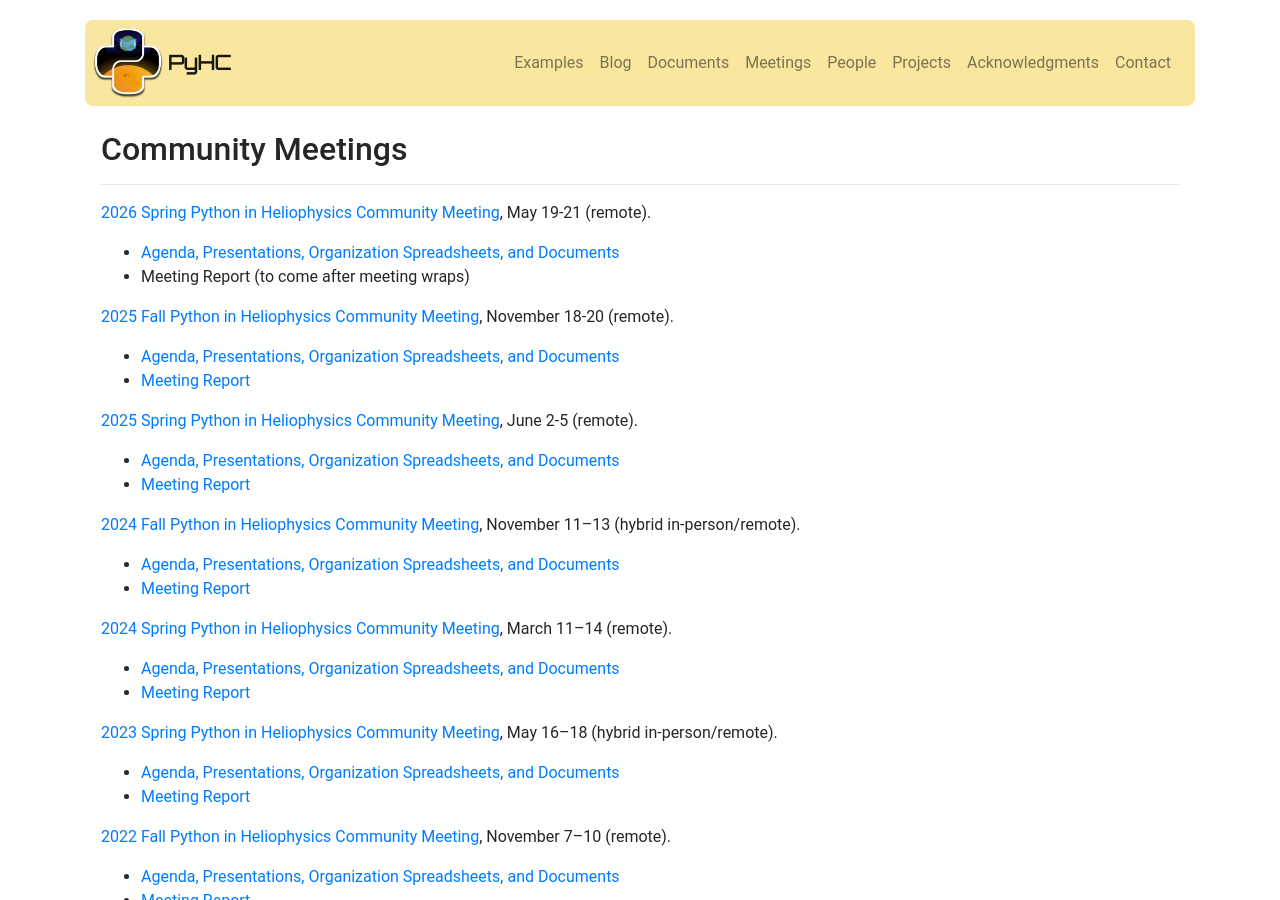
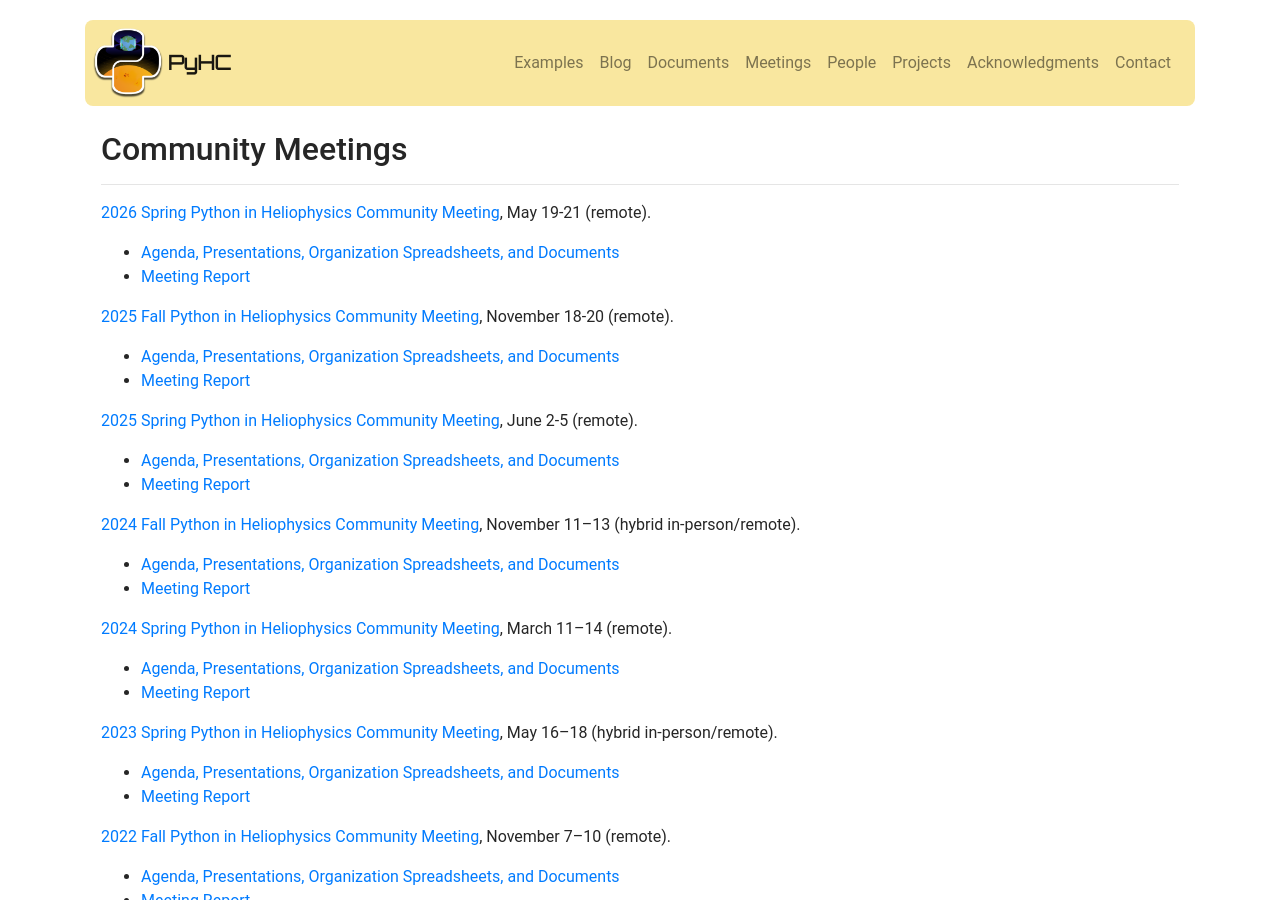
Before and after one commit to heliophysicsPy/heliophysicsPy.github.io, a Jekyll site: the page built from _pages/meetings/community_meetings/community_meetings.md, in a window 1280 px wide and 900 px high. Built offline with Jekyll 4.4.1, drawn with Linux system fonts in a browser that asks for light colours; nearby versions of some CDN libraries.

Commit message:
Add spring 2026 meeting report DOI (#395)

```diff
--- a/_pages/meetings/community_meetings/community_meetings.md
+++ b/_pages/meetings/community_meetings/community_meetings.md
@@ -8,7 +8,7 @@ exclude: true
 [2026 Spring Python in Heliophysics Community Meeting]({% link
 _pages/meetings/community_meetings/spring2026.md %}), May 19-21 (remote).
 * [Agenda, Presentations, Organization Spreadsheets, and Documents](https://drive.google.com/drive/folders/12iWwy3WhAt0DntwMVe0n_I8QPyZjzzaT?usp=sharing)
-* Meeting Report (to come after meeting wraps)
+* [Meeting Report](https://doi.org/10.5281/zenodo.23166381)
 
 [2025 Fall Python in Heliophysics Community Meeting]({% link
 _pages/meetings/community_meetings/fall2025.md %}), November 18-20 (remote).
```
